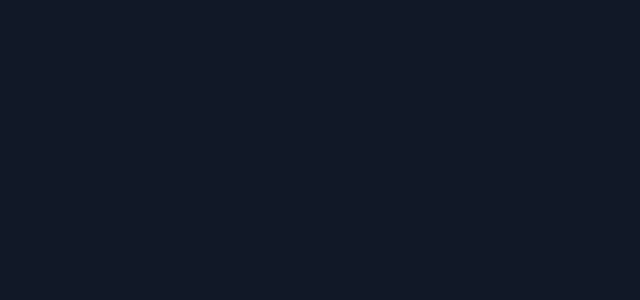
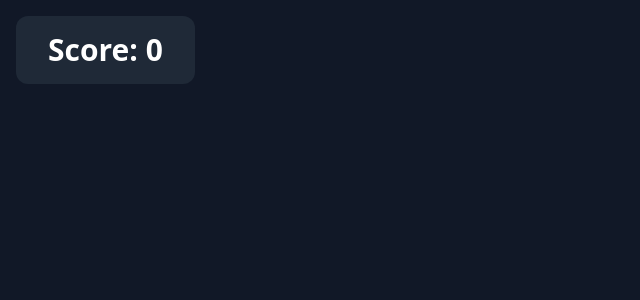
Before and after one commit to ace-lowder/ai-or-not, a React (Vite) app: page / in a window 1280 px wide. Shown: the top 300 px of the page, without its empty margins (0-640 px from the left). Built offline with nearby package versions, Linux system fonts and the light colour scheme.

Commit message:
Add score display

```diff
--- a/src/App.tsx
+++ b/src/App.tsx
@@ -1,5 +1,14 @@
+import ScoreDisplay from './components/ScoreDisplay';
+import { ScoreProvider } from './contexts/ScoreProvider';
+
 function App() {
-  return <div className="w-screen h-screen bg-gray-900" />;
+  return (
+    <ScoreProvider>
+      <div className="w-screen h-screen bg-gray-900">
+        <ScoreDisplay />
+      </div>
+    </ScoreProvider>
+  );
 }
 
 export default App;
--- /dev/null
+++ b/src/components/ScoreDisplay.tsx
@@ -0,0 +1,13 @@
+import { useScore } from '../contexts/ScoreProvider';
+
+const ScoreDisplay: React.FC = () => {
+  const { score } = useScore();
+
+  return (
+    <div className="fixed flex items-center justify-center top-0 left-0 bg-gray-800 text-white text-3xl font-bold rounded-xl py-4 px-8 m-4">
+      Score: {score}
+    </div>
+  );
+};
+
+export default ScoreDisplay;
--- a/src/contexts/index.ts
+++ /dev/null
@@ -1,3 +0,0 @@
-export { ScoreProvider, useScore } from './ScoreProvider';
-export { CommentProvider, useComment } from './CommentProvider';
-export { GameProvider, useGame } from './GameProvider';
```
